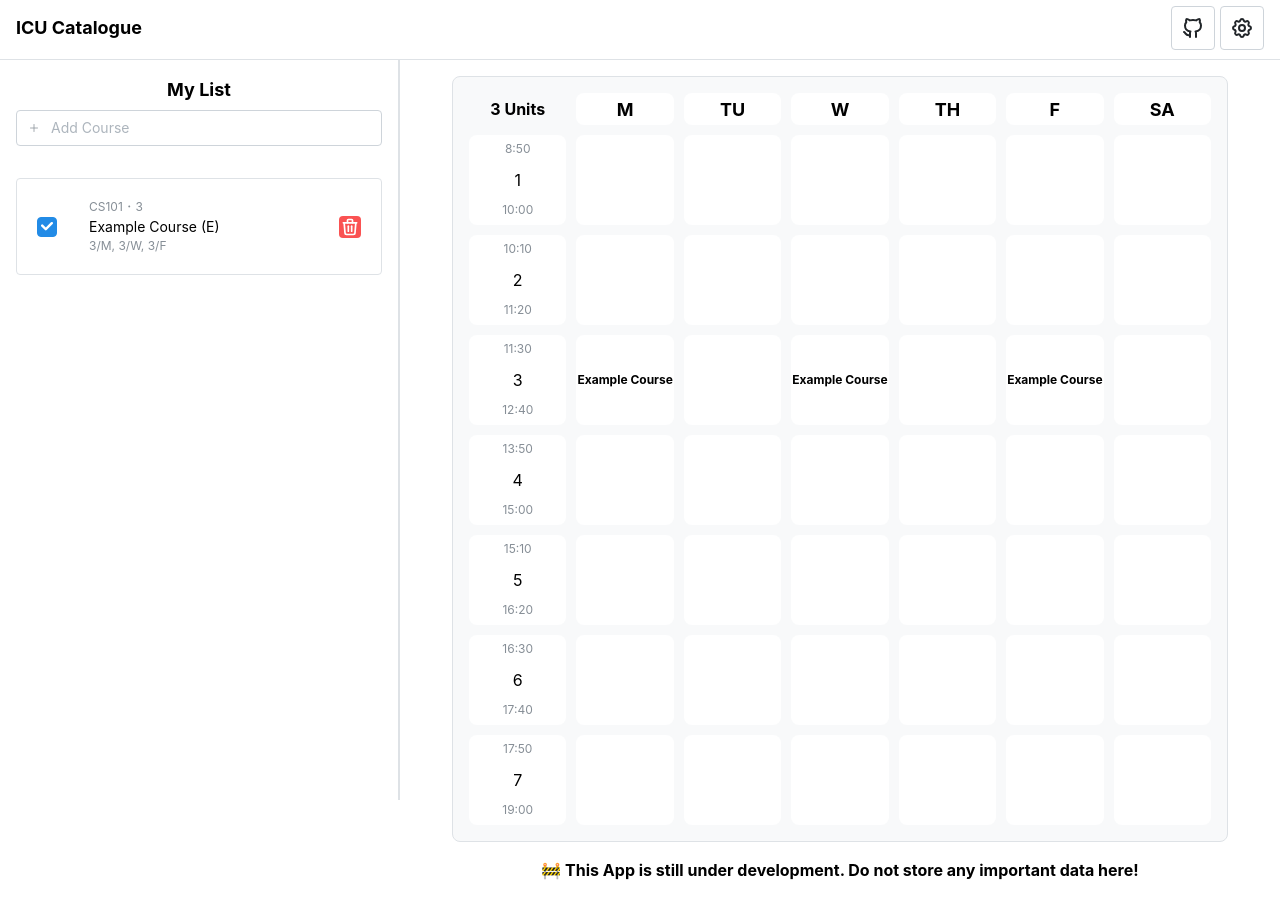
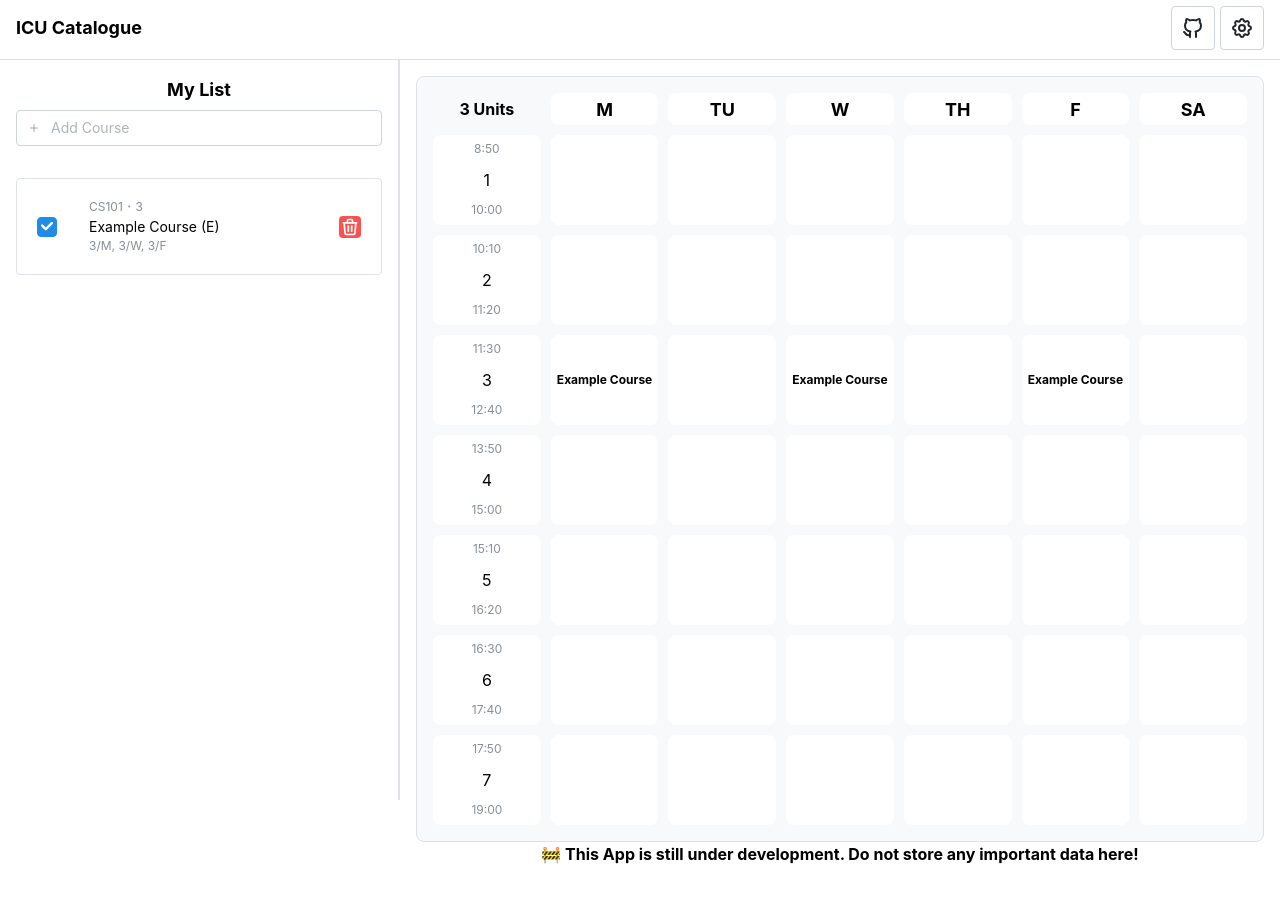
Before and after one commit to ItsukiKigoshi/icu-catalogue, a Next.js app: page / in a window 1280 px wide. Built offline with nearby package versions, Linux system fonts and the light colour scheme.

Commit message:
Refactor page layout

```diff
--- a/src/app/page.tsx
+++ b/src/app/page.tsx
@@ -78,6 +78,14 @@ export default function Page() {
           />
         </AppShell.Navbar>
         <AppShell.Main>
+          {/* <Grid justify="flex-start" gutter="sm" align="stretch"> */}
+          {/* <Grid.Col span={{ base: "auto" }}> */}
+          <Timetable courses={courses} />
+          {/* </Grid.Col> */}
+          {/* <Grid.Col mt={{ base: 5, md: 0 }} span={{ base: 12, md: "content" }}>
+            <RequirementTable />
+          </Grid.Col> */}
+          {/* </Grid> */}
           <Flex
             gap="md"
             justify="center"
@@ -85,14 +93,6 @@ export default function Page() {
             direction="row"
             wrap="wrap"
           >
-            {/* <Grid justify="flex-start" gutter="sm" align="stretch"> */}
-            {/* <Grid.Col span={{ base: "auto" }}> */}
-            <Timetable courses={courses} />
-            {/* </Grid.Col> */}
-            {/* <Grid.Col mt={{ base: 5, md: 0 }} span={{ base: 12, md: "content" }}>
-            <RequirementTable />
-          </Grid.Col> */}
-            {/* </Grid> */}
             <Text fw="bold">
               🚧 This App is still under development. Do not store any important
               data here!
```
